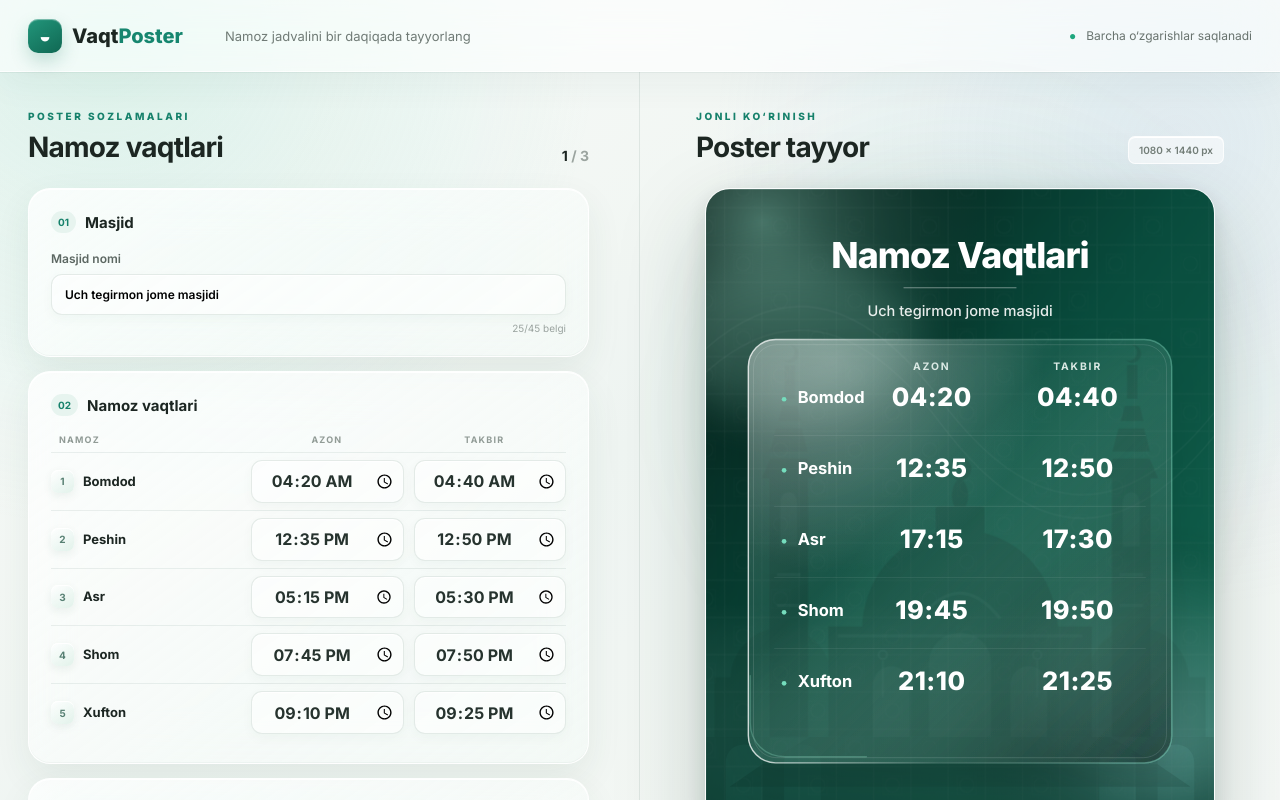
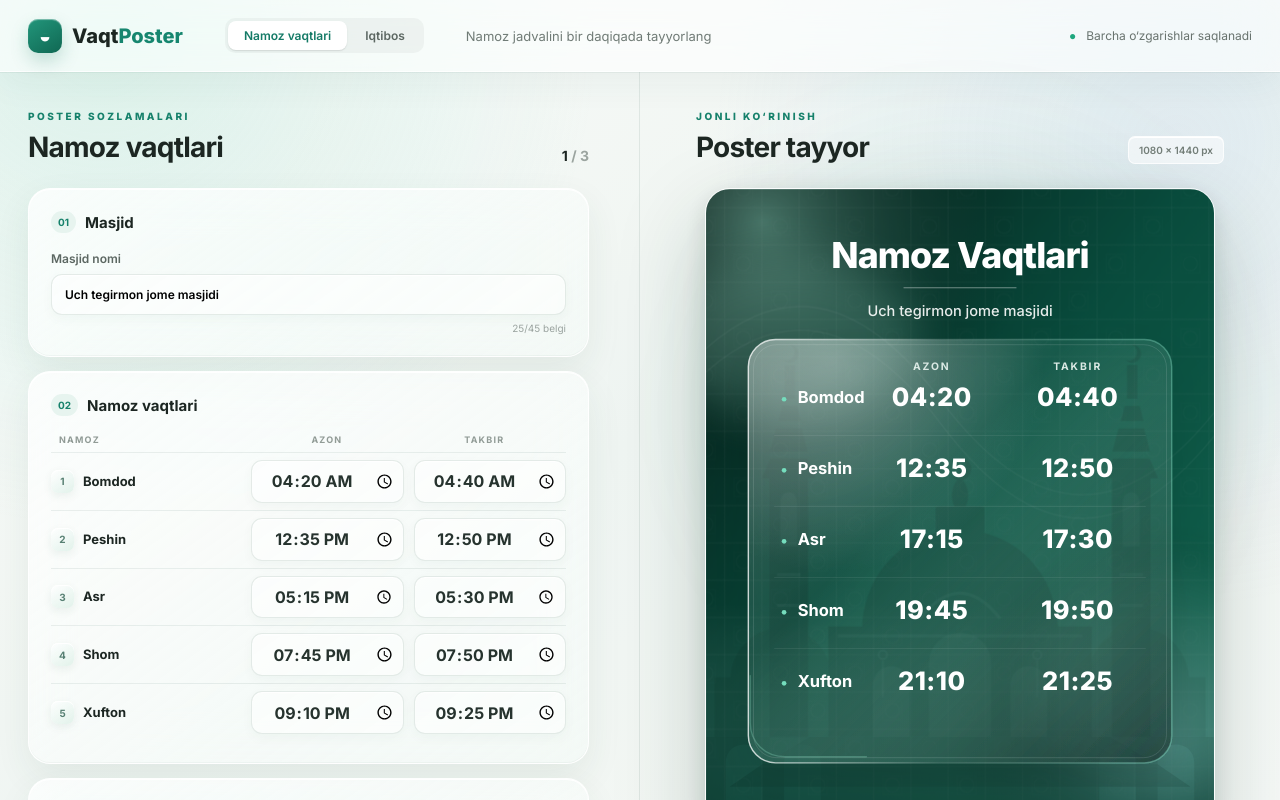
Before and after one commit to bahriddeen/vaqtposter, a React (Vite) app: page / in a window 1280 px wide. Shown: the top 800 px of the page. Built offline with nearby package versions, Linux system fonts and the light colour scheme.

Commit message:
feat: add ModeSwitcher tab toggle in header with Iqtibos mode support

```diff
--- a/src/App.tsx
+++ b/src/App.tsx
@@ -2,17 +2,24 @@ import { useRef, useState } from 'react';
 import { Download, ImagePlus, SlidersHorizontal, Sparkles, Upload, ChevronDown } from 'lucide-react';
 import { BackgroundArt, backgrounds } from './backgrounds';
 import { Poster } from './Poster';
-import type { PosterConfig } from './types';
+import type { PosterConfig, PosterMode } from './types';
 
-const initial: PosterConfig = { mosqueName:'Uch tegirmon jome masjidi', title:'Namoz Vaqtlari', telegram:'@uchtegirmonmasjidi', prayers:[
-  {name:'Bomdod',azon:'04:20',takbir:'04:40'}, {name:'Peshin',azon:'12:35',takbir:'12:50'},
-  {name:'Asr',azon:'17:15',takbir:'17:30'}, {name:'Shom',azon:'19:45',takbir:'19:50'}, {name:'Xufton',azon:'21:10',takbir:'21:25'}
-], background:backgrounds[0], liquidGlass:true, overlay:22, backgroundPosition:'center', backgroundZoom:100, brightness:100 };
+const initial: PosterConfig = {
+  mode:'namoz',
+  mosqueName:'Uch tegirmon jome masjidi', title:'Namoz Vaqtlari', telegram:'@uchtegirmonmasjidi',
+  prayers:[
+    {name:'Bomdod',azon:'04:20',takbir:'04:40'}, {name:'Peshin',azon:'12:35',takbir:'12:50'},
+    {name:'Asr',azon:'17:15',takbir:'17:30'}, {name:'Shom',azon:'19:45',takbir:'19:50'}, {name:'Xufton',azon:'21:10',takbir:'21:25'}
+  ],
+  background:backgrounds[0], liquidGlass:true, overlay:22, backgroundPosition:'center', backgroundZoom:100, brightness:100,
+  quoteText:'', author:'', additionalInfo:''
+};
 
 const slug = (s:string) => s.toLowerCase().normalize('NFD').replace(/[\u0300-\u036f]/g,'').replace(/[^a-z0-9]+/g,'-').replace(/^-|-$/g,'');
 
 export function App(){
   const [config,setConfig]=useState(initial); const [advanced,setAdvanced]=useState(false); const svgRef=useRef<SVGSVGElement>(null);
+const setMode=(mode:PosterMode)=>setConfig(c=>({...c,mode,title:mode==='namoz'?'Namoz Vaqtlari':'Iqtibos'}));
   const update=<K extends keyof PosterConfig>(key:K,value:PosterConfig[K])=>setConfig(c=>({...c,[key]:value}));
   const editPrayer=(i:number,key:'azon'|'takbir',value:string)=>update('prayers',config.prayers.map((p,n)=>n===i?{...p,[key]:value}:p));
   const svgText=()=>{const node=svgRef.current!.cloneNode(true) as SVGSVGElement;node.setAttribute('width','1080');node.setAttribute('height','1440');return '<?xml version="1.0" encoding="UTF-8"?>\n'+new XMLSerializer().serializeToString(node)};
@@ -21,7 +28,7 @@ export function App(){
   const downloadPng=()=>{const img=new Image();const url=URL.createObjectURL(new Blob([svgText()],{type:'image/svg+xml;charset=utf-8'}));img.onload=()=>{const c=document.createElement('canvas');c.width=1080;c.height=1440;c.getContext('2d')!.drawImage(img,0,0);c.toBlob(b=>b&&save(b,'png'),'image/png',1);URL.revokeObjectURL(url)};img.src=url};
   const upload=(file?:File)=>{if(!file)return;const reader=new FileReader();reader.onload=()=>update('background',{id:'upload',name:'Shaxsiy',light:false,kind:'upload',source:String(reader.result)});reader.readAsDataURL(file)};
   return <main>
-    <header className="topbar"><div className="brand"><span className="brandmark">◒</span><span>Vaqt<span>Poster</span></span></div><p>Namoz jadvalini bir daqiqada tayyorlang</p><span className="saved">● &nbsp; Barcha o‘zgarishlar saqlanadi</span></header>
+    <header className="topbar"><div className="brand"><span className="brandmark">◒</span><span>Vaqt<span>Poster</span></span></div><div className="mode-switcher"><button className={config.mode==='namoz'?'active':''} onClick={()=>setMode('namoz')}>Namoz vaqtlari</button><button className={config.mode==='iqtibos'?'active':''} onClick={()=>setMode('iqtibos')}>Iqtibos</button></div><p>{config.mode==='namoz'?'Namoz jadvalini bir daqiqada tayyorlang':'Iqtiboslar uchun postlar tayyorlang'}</p><span className="saved">● &nbsp; Barcha o‘zgarishlar saqlanadi</span></header>
     <div className="workspace">
       <section className="controls">
         <div className="intro"><div><span className="eyebrow">POSTER SOZLAMALARI</span><h1>Namoz vaqtlari</h1></div><div className="step">1 <span>/ 3</span></div></div>
```
Also changed, not shown: src/styles.css.
